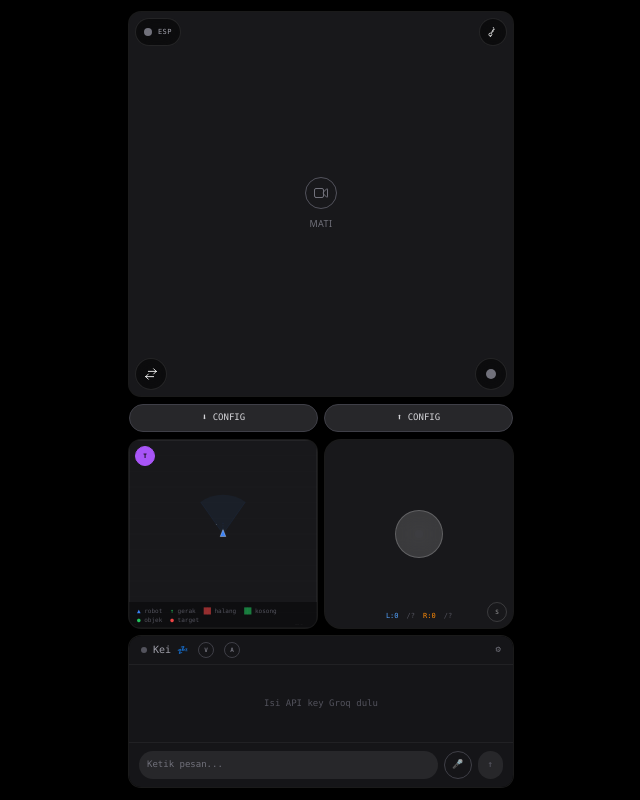
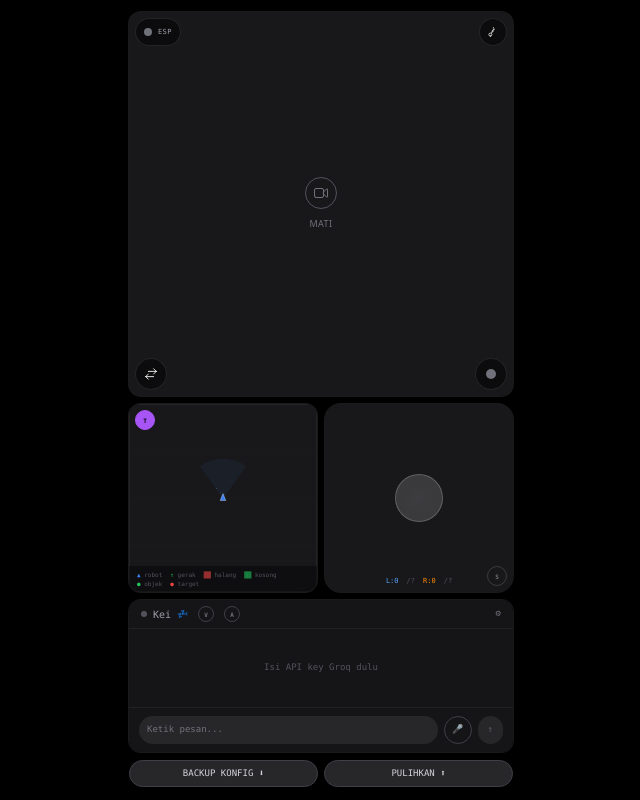
Before and after one commit to jajangking/kei, a Next.js app: page / in a window 1280 px wide. Shown: the whole page, without its empty margins (319-959 px from the left). Built offline with nearby package versions, Linux system fonts and the light colour scheme.

Commit message:
ui: move config backup to bottom, clearer labels

```diff
--- a/app/page.tsx
+++ b/app/page.tsx
@@ -1836,19 +1836,6 @@ const mqttDeviceIdRef = useRef("");
         </div>
       )}
 
-      {/* CONFIG BACKUP */}
-      <div className="w-full max-w-sm flex gap-1.5">
-        <button onClick={exportConfig}
-          className="px-3 py-1.5 rounded-full bg-zinc-800 text-zinc-300 text-[9px] font-mono border border-zinc-700 active:scale-90 flex-1">
-          ⬇ CONFIG
-        </button>
-        <button onClick={() => fileInputRef.current?.click()}
-          className="px-3 py-1.5 rounded-full bg-zinc-800 text-zinc-300 text-[9px] font-mono border border-zinc-700 active:scale-90 flex-1">
-          ⬆ CONFIG
-        </button>
-        <input ref={fileInputRef} type="file" accept=".json" className="hidden" onChange={importConfig} />
-      </div>
-
       {source === "stream" && (
         <div className="flex gap-1.5 w-full max-w-sm">
           <input value={inputUrl} onChange={(e) => setInputUrl(e.target.value)}
@@ -1946,6 +1933,19 @@ const mqttDeviceIdRef = useRef("");
         trackingRef={trackingRef}
         setTracking={setTracking}
       />
+
+      {/* BACKUP KONFIGURASI */}
+      <div className="w-full max-w-sm flex gap-1.5">
+        <button onClick={exportConfig}
+          className="px-3 py-1.5 rounded-full bg-zinc-800 text-zinc-300 text-[9px] font-mono border border-zinc-700 active:scale-90 flex-1">
+          BACKUP KONFIG ⬇
+        </button>
+        <button onClick={() => fileInputRef.current?.click()}
+          className="px-3 py-1.5 rounded-full bg-zinc-800 text-zinc-300 text-[9px] font-mono border border-zinc-700 active:scale-90 flex-1">
+          PULIHKAN ⬆
+        </button>
+        <input ref={fileInputRef} type="file" accept=".json" className="hidden" onChange={importConfig} />
+      </div>
     </main>
   );
 }
```
